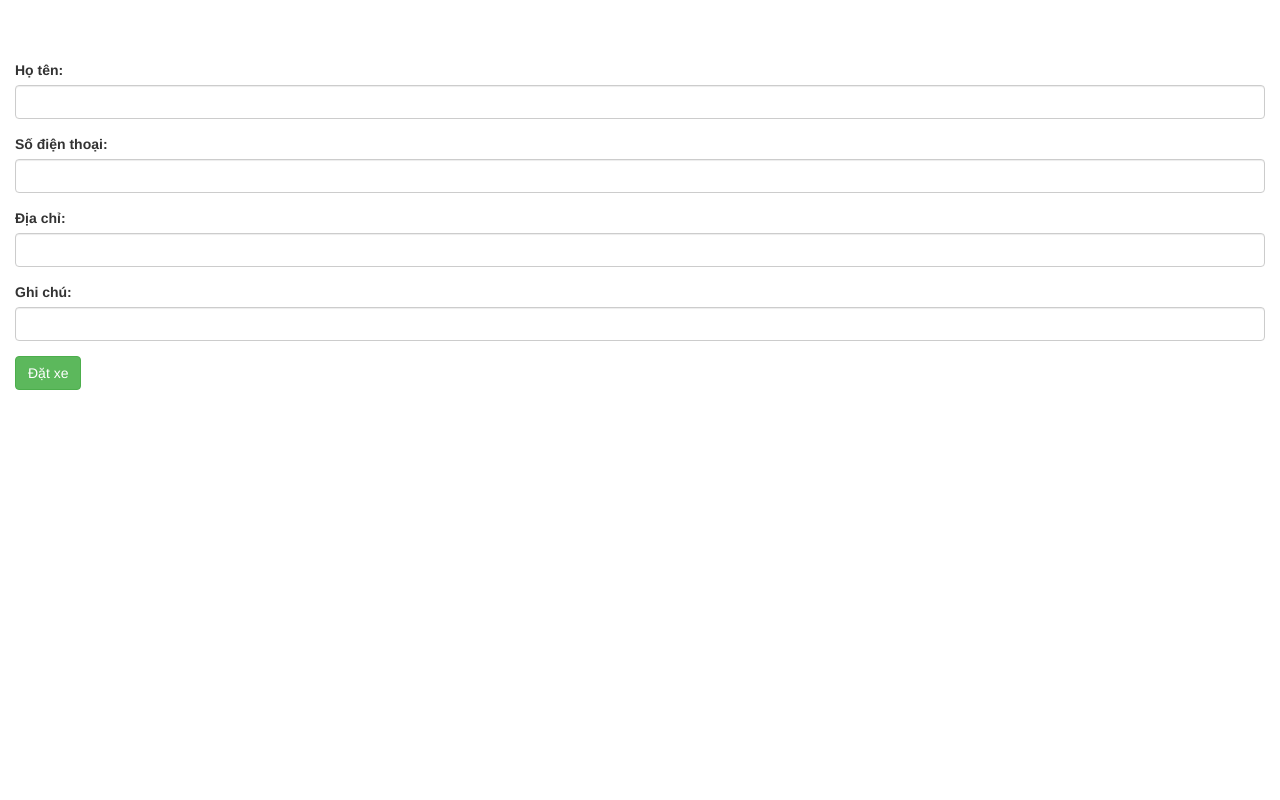
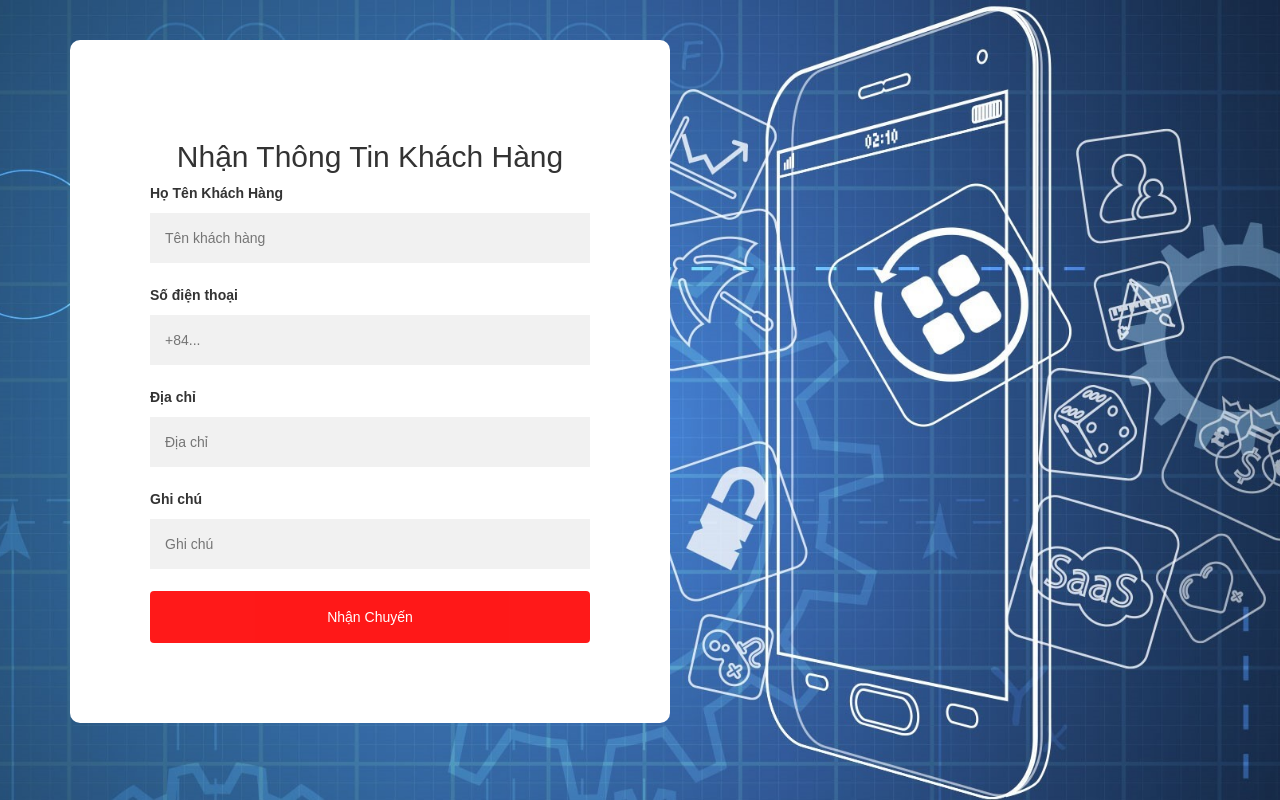
Before and after one commit to HoaiThuong-1512561/CNM_DAGK, a plain HTML site: page App1/index.html in a window 1280 px wide. Drawn offline with nearby package versions, Linux system fonts and the light colour scheme.

Commit message:
+App#1: REQUEST RECEIVER

```diff
--- a/App1/index.html
+++ b/App1/index.html
@@ -2,43 +2,78 @@
 <html>
 	<head>
 		<title>QLBH Client</title>
-		<meta charset="utf-8">
+		<meta name="viewport" content="width=device-width, initial-scale=1" charset="utf-8">
 		<link rel="stylesheet" href="https://maxcdn.bootstrapcdn.com/bootstrap/3.3.7/css/bootstrap.min.css" integrity="sha384-BVYiiSIFeK1dGmJRAkycuHAHRg32OmUcww7on3RYdg4Va+PmSTsz/K68vbdEjh4u" crossorigin="anonymous">
 	</head>
+	<style>
+		body, html {
+			height: 100%;
+			font-family: Arial, Helvetica, sans-serif;
+		}
+		* {
+			box-sizing: border-box;
+		}
+		.bg-img {
+			background-image: url("../Image/Background.jpg");
+			/* background-color: #4CAF50; */
+			height: 100%;
+			background-position: center;
+			background-repeat: no-repeat;
+			background-size: cover;
+			position: relative;
+		}
+		.container {
+			position: absolute;
+			left: 30px;
+			margin: 40px;
+			max-width: 600px;
+			padding: 80px;
+			background-color: white;
+			border-radius: 10px;
+		}
+		input[type=text], input[type=password] {
+			width: 100%;
+			padding: 15px;
+			margin: 5px 0 22px 0;
+			border: none;
+			background: #f1f1f1;
+		}
+		.btn {
+			background-color:red;
+			color: rgb(255, 255, 255);
+			padding: 16px 20px;
+			border: none;
+			cursor: pointer;
+			width: 100%;
+			opacity: 0.9;
+		}
+		.btn:hover {
+			opacity: 1;
+		}
+	</style>
 	<body>
-		<br>
-		<br>
-		<br>
-		<div class="container-fluid">
-			<div class="form-group">
-				<label for="name">Họ tên:</label>
-				<input type="text" class="form-control" id="name">
+			<!-- <div class="jumbotron">
+					<h1 style="text-align:center; color:blue">Ứng Dụng Đặt Xe Online</h1>
+			</div> -->
+			<div class="bg-img">
+			<form  class="container">
+				<h2 style="text-align:center">Nhận Thông Tin Khách Hàng</h2>
+
+				<label for="name"><b>Họ Tên Khách Hàng</b></label>
+				<input type="text" placeholder="Tên khách hàng" id="name" >
+
+				<label for="phone"><b>Số điện thoại</b></label>
+				<input type="text" placeholder="+84... " id="phone" >
+
+				<label for="address"><b>Địa chỉ</b></label>
+				<input type="text" placeholder="Địa chỉ" id="address" >
+
+				<label for="note"><b>Ghi chú</b></label>
+				<input type="text" placeholder="Ghi chú" id="note" >
+
+				<button type="submit" class="btn btn-success" id="btnSubmit">Nhận Chuyến</button>
+			</form>
 			</div>
-			<div class="form-group">
-				<label for="phone">Số điện thoại:</label>
-				<div >
-					<input type="text" class="form-control" id="phone">
-				</div>
-
-
-			</div>
-			<div class="form-group">
-				<label for="address">Địa chỉ:</label>
-				<div >
-					<input type="text" class="form-control" id="address">
-				</div>
-			</div>
-
-            <div class="form-group">
-                <label for="note">Ghi chú:</label>
-                <div >
-                    <input type="text" class="form-control" id="note">
-                </div>
-            </div>
-
-
-			<button type="button" class="btn btn-success" id="btnSubmit">Đặt xe</button>
-		</div>
 		<script id="vietnamese-template" type="text/x-handlebars-template">
 			<input type="text" class="form-control" value="{{vietnamese}}">
 		</script>
@@ -50,6 +85,5 @@
 		<script src="https://maxcdn.bootstrapcdn.com/bootstrap/3.3.7/js/bootstrap.min.js" integrity="sha384-Tc5IQib027qvyjSMfHjOMaLkfuWVxZxUPnCJA7l2mCWNIpG9mGCD8wGNIcPD7Txa" crossorigin="anonymous"></script>
 		<script src="https://cdnjs.cloudflare.com/ajax/libs/handlebars.js/4.0.12/handlebars.min.js"></script>
 		<script src="index.app.js"></script>
-        <script src="https://unpkg.com/axios/dist/axios.min.js"></script>
 	</body>
 </html>
```
Also changed, not shown: Image/Background.jpg (added).
